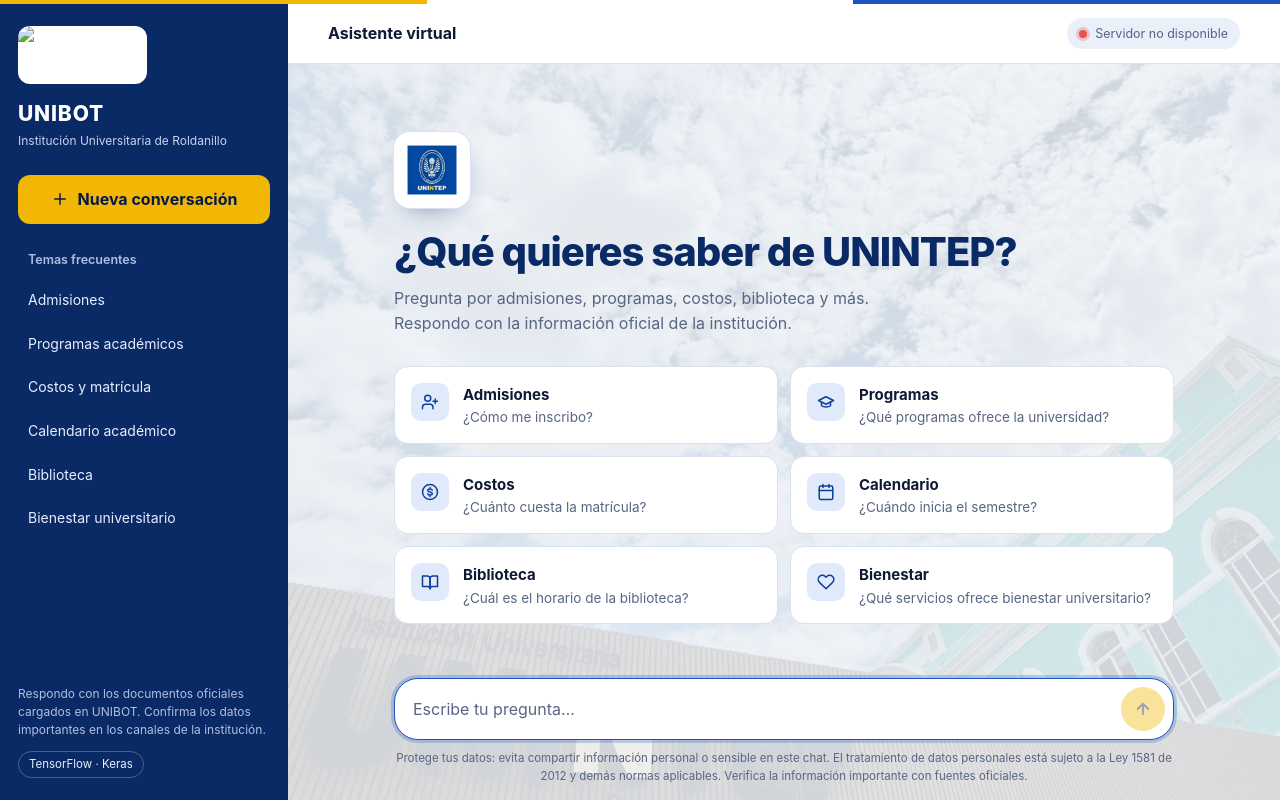
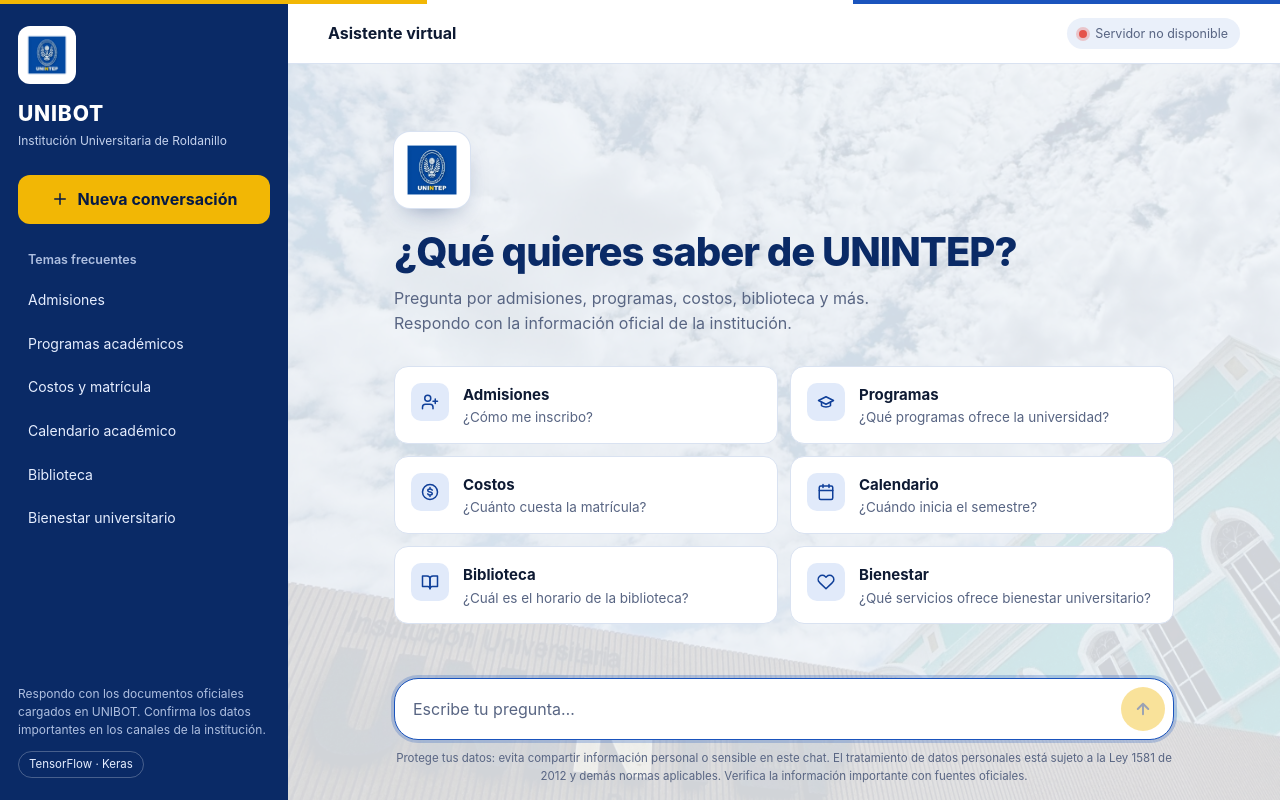
Before and after one commit to ldsalazarusistemas/AGENTE-UNIBOT, a plain HTML site: page web/unibot.html in a window 1280 px wide. Drawn offline with Linux system fonts and the light colour scheme; no server answers.

Commit message:
Cambios presentación

```diff
--- a/web/unibot.html
+++ b/web/unibot.html
@@ -13,7 +13,7 @@
         <aside class="sidebar" aria-label="Barra lateral">
             <div class="brand">
                 <picture>
-                    <source srcset="/LOGO%20UINTEP%203D/UNINTEP_logo_3D_giro_continuo.webp" type="image/webp">
+                    <source srcset="/LOGO%20UNINTEP%203D/UNINTEP_logo_3D_giro_continuo.webp" type="image/webp">
                     <img class="logo logo--lg" src="/LOGO%20UNINTEP%203D/UNINTEP_logo_3D_giro_continuo.png" alt="Logo UNINTEP">
                 </picture>
                 <div>
```
